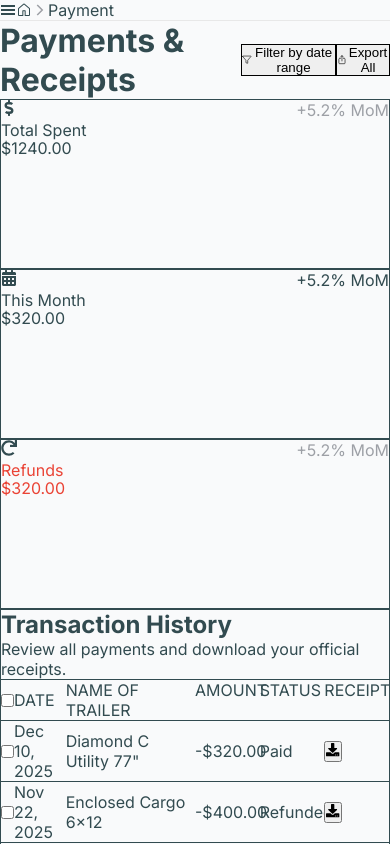
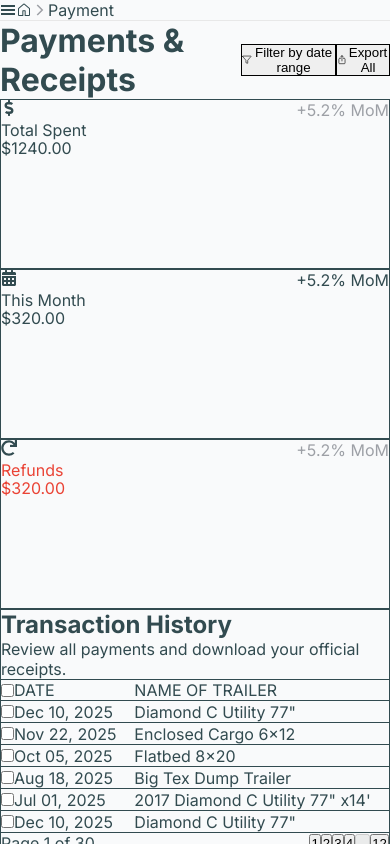
Before and after one commit to talha2224/lorepa, a React (Vite) app: page /user/dashboard/payment in a window 390 px wide. Built offline with nearby package versions, Linux system fonts and the light colour scheme.

Commit message:
responsive table

```diff
--- a/src/pages/User/Dashboard/UserPayment.jsx
+++ b/src/pages/User/Dashboard/UserPayment.jsx
@@ -159,12 +159,16 @@ const UserPayment = () => {
             </div>
 
             {/* Transaction History Table */}
+            {/* Transaction History Table */}
             <div className="bg-white rounded-xl shadow-md border border-gray-200">
                 <div className="p-5 border-b border-gray-200">
                     <h2 className="text-xl font-semibold text-gray-800 mb-1">Transaction History</h2>
                     <p className="text-sm text-gray-500">Review all payments and download your official receipts.</p>
                 </div>
 
+                {/* Scrollable Table Container */}
+                <div className="overflow-x-auto">
+                    <div className="min-w-[800px]">
                         {/* Table Head */}
                         <div className="grid grid-cols-6 text-xs sm:text-sm font-medium text-gray-500 uppercase px-5 py-3 border-b border-gray-200">
                             <div className='col-span-1 flex items-center space-x-2'>
@@ -180,29 +184,23 @@ const UserPayment = () => {
                         {/* Table Body */}
                         {mockTransactions.map((transaction) => (
                             <div key={transaction.id} className="grid grid-cols-6 text-sm text-gray-900 items-center px-5 py-3 border-b border-gray-100 hover:bg-gray-50 transition duration-100">
-
-                        {/* Checkbox and Date */}
                                 <div className='col-span-1 flex items-center space-x-2'>
                                     <input type="checkbox" className="w-4 h-4 text-blue-600 border-gray-300 rounded focus:ring-blue-500" />
                                     <span className='font-medium'>{transaction.date}</span>
                                 </div>
 
-                        {/* Name */}
                                 <span className='col-span-2'>{transaction.name}</span>
 
-                        {/* Amount */}
                                 <span className={`col-span-1 ${getAmountClasses(transaction.amount)}`}>
                                     {transaction.amount < 0 ? `-$${Math.abs(transaction.amount).toFixed(2)}` : `$${transaction.amount.toFixed(2)}`}
                                 </span>
 
-                        {/* Status */}
                                 <div className='col-span-1'>
                                     <span className={`text-xs font-semibold px-3 py-1 rounded-full ${getStatusClasses(transaction.status)}`}>
                                         {transaction.status}
                                     </span>
                                 </div>
 
-                        {/* Receipt */}
                                 <div className='col-span-1'>
                                     {transaction.receipt && (
                                         <button className="text-blue-600 hover:text-blue-800 p-1">
@@ -212,17 +210,15 @@ const UserPayment = () => {
                                 </div>
                             </div>
                         ))}
+                    </div>
+                </div>
 
                 {/* Pagination */}
                 <div className="flex justify-between items-center px-5 py-4 text-sm">
                     <p className="text-gray-500">Page 1 of 30</p>
-
                     <div className='flex items-center space-x-4'>
-                        {/* Page Buttons */}
                         {renderPagination()}
-
-                        {/* Go to Page Dropdown (Simplified) */}
-                        <div className='flex items-center space-x-2'>
+                        <div className='hidden sm:flex items-center space-x-2'>
                             <span className='text-gray-700'>Go to page</span>
                             <select className="bg-gray-50 border border-gray-300 text-gray-900 text-sm rounded-lg focus:ring-blue-500 focus:border-blue-500 py-1.5 px-3">
                                 <option>1</option>
@@ -232,8 +228,8 @@ const UserPayment = () => {
                         </div>
                     </div>
                 </div>
+            </div>
 
-            </div>
         </div>
     )
 }
```
Lines whose indentation alone changed are shown as unchanged.
